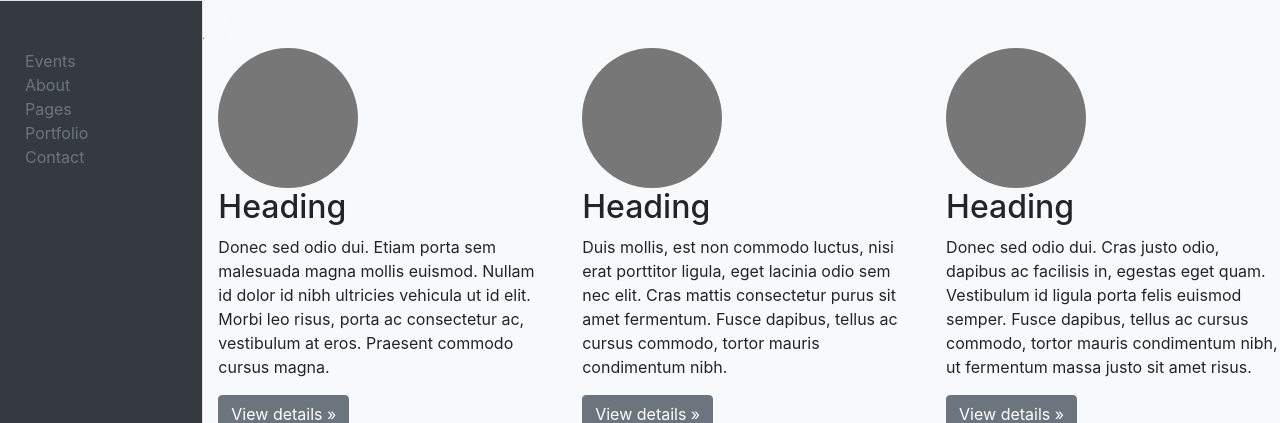
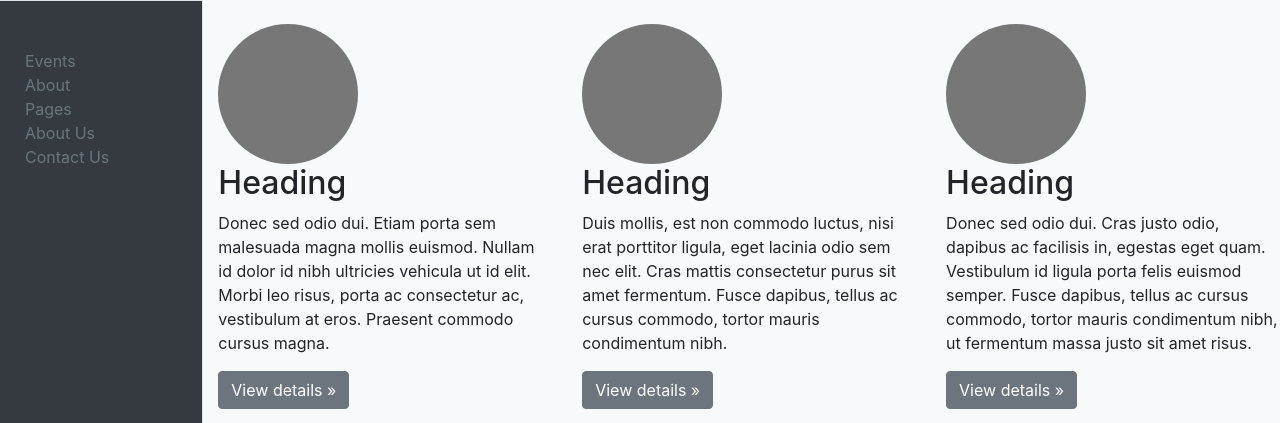
Before and after one commit to manjil-debug/minorproject, a Django app: page / in a window 1280 px wide. Shown: the part 62-485 px from the top of that part. Run offline with Django 3.2, Linux system fonts and the light colour scheme; the page is wider than the window, and the part outside it is not shown; some libraries are stand-ins or nearby versions.

Commit message:
Saturday's commit

```diff
--- a/manager/TEMPLATES/index.html
+++ b/manager/TEMPLATES/index.html
@@ -33,21 +33,21 @@
           class="dropdown-toggle collapsed">Pages</a>
         <ul class="list-unstyled collapse" id="pageSubmenu">
           <li>
-            <a class="text-muted" href="#">Page 1</a>
+            <a class="text-muted" href="#">Webpage 1</a>
           </li>
           <li>
-            <a class="text-muted" href="#">Page 2</a>
+            <a class="text-muted" href="#">Webpage 2</a>
           </li>
           <li>
-            <a class="text-muted" href="#">Page 3</a>
+            <a class="text-muted" href="#">Webpage 3</a>
           </li>
         </ul>
       </li>
       <li>
-        <a class="text-muted" href="#">Portfolio</a>
+        <a class="text-muted" href="#">About Us</a>
       </li>
       <li>
-        <a class="text-muted" href="#">Contact</a>
+        <a class="text-muted" href="#">Contact Us</a>
       </li>
     </ul>
 
@@ -56,7 +56,7 @@
 {% endblock sidebar %} {% block content %}
 <br />
 <div class="row">
-  <div id="myCarousel" class="carousel slide" data-ride="carousel">
+  <!-- <div id="myCarousel" class="carousel slide" data-ride="carousel">
     <ol class="carousel-indicators">
       <li data-target="#myCarousel" data-slide-to="0" class=""></li>
       <li data-target="#myCarousel" data-slide-to="1" class=""></li>
@@ -108,7 +108,7 @@
       <span class="carousel-control-next-icon" aria-hidden="true"></span>
       <span class="sr-only">Next</span>
     </a>
-  </div>
+  </div> -->
 
 
   <!-- Marketing messaging and featurettes
```
